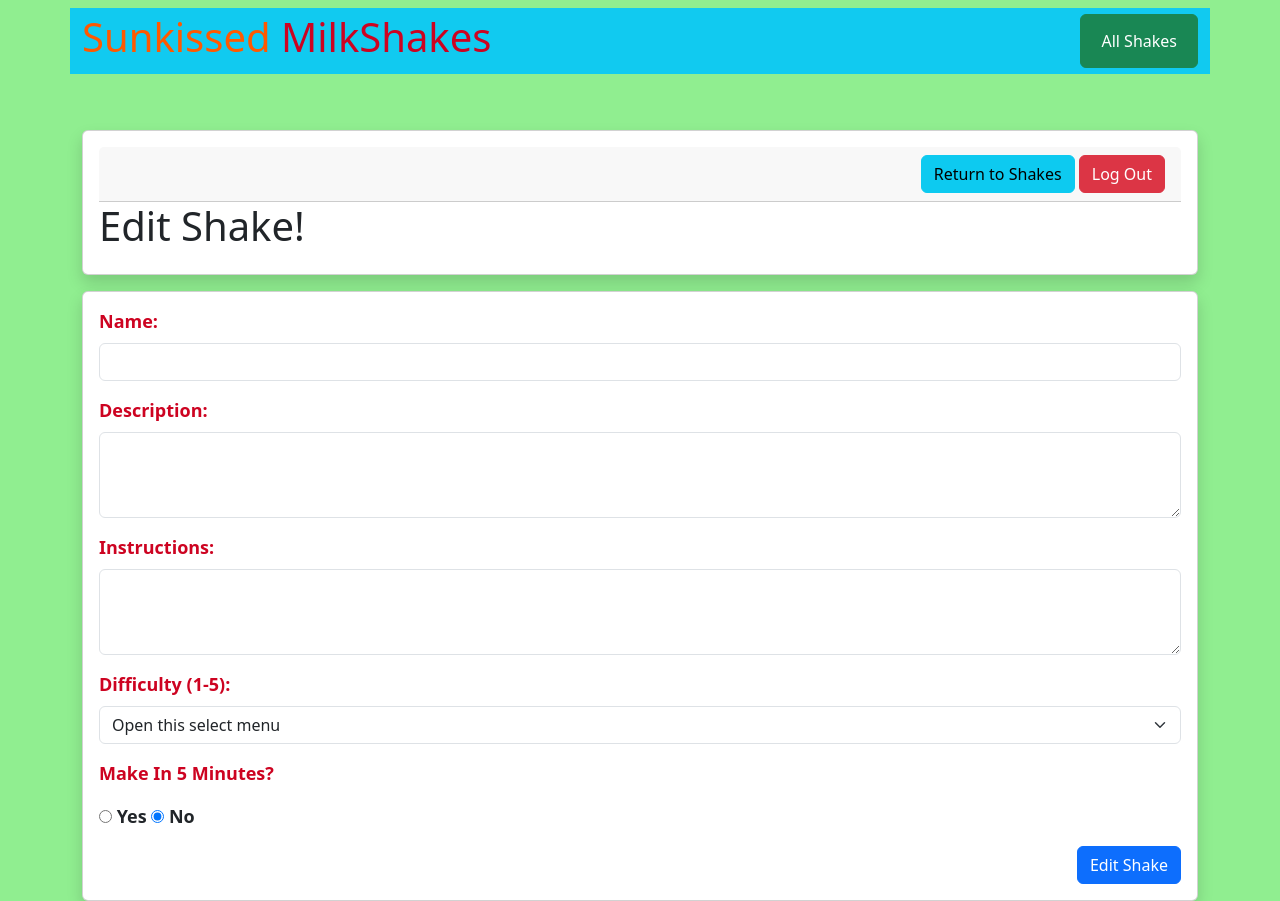
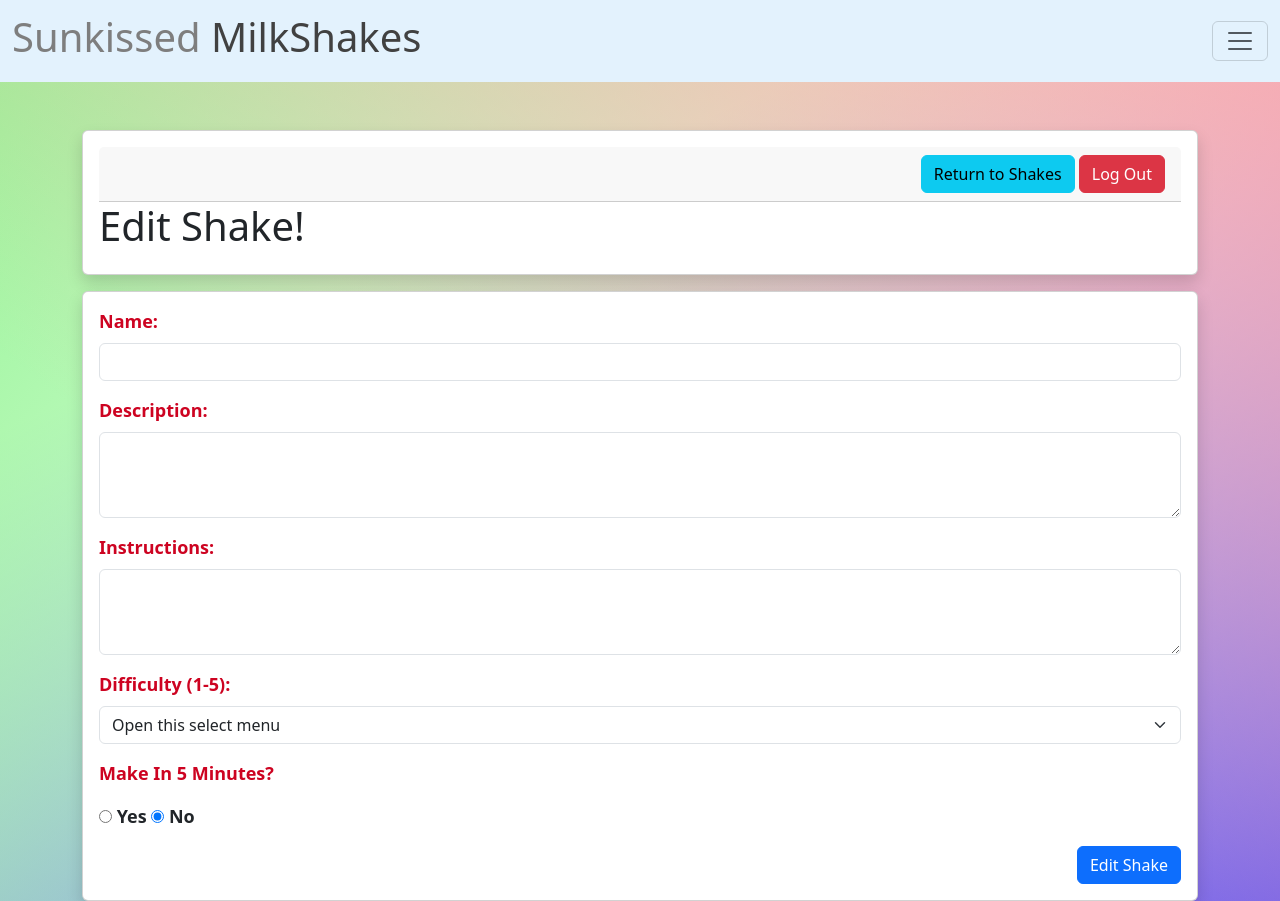
Before and after one commit to PaulDeUlloa/Sunkissed-Milkshakes-Python, a Flask app: template flask_app/templates/edit_shake.html in a window 1280 px wide. Run offline with Flask 3, Linux system fonts and the light colour scheme; the template is opened without the code that fills it, so the values that code supplies are empty.

Commit message:
edit page updated navbar and bootstrap links updated

```diff
--- a/flask_app/templates/edit_shake.html
+++ b/flask_app/templates/edit_shake.html
@@ -3,27 +3,13 @@
 <head>
     <meta charset="UTF-8">
     <meta name="viewport" content="width=device-width, initial-scale=1.0">
-    <link href="https://cdn.jsdelivr.net/npm/bootstrap@5.3.1/dist/css/bootstrap.min.css" rel="stylesheet"
-        integrity="sha384-4bw+/aepP/YC94hEpVNVgiZdgIC5+VKNBQNGCHeKRQN+PtmoHDEXuppvnDJzQIu9" crossorigin="anonymous">
+    <link href="https://cdn.jsdelivr.net/npm/bootstrap@5.3.2/dist/css/bootstrap.min.css" rel="stylesheet" integrity="sha384-T3c6CoIi6uLrA9TneNEoa7RxnatzjcDSCmG1MXxSR1GAsXEV/Dwwykc2MPK8M2HN" crossorigin="anonymous">
     <title>Edit Shake</title>
 </head>
-<body style="background-color: lightgreen;">
-    <nav class="navbar navbar-expand-lg">
-        <div class="container" style="background-color: rgb(17,202,240);">
-            <a class="navbar-brand" href="/shakes"><h1 style="color:rgb(255, 89, 0);">Sunkissed <span style="color:rgb(205, 3, 33);">MilkShakes</span></h1></a>
-            <button class="navbar-toggler" type="button" data-bs-toggle="collapse" data-bs-target="#navbarNav"
-                aria-controls="navbarNav" aria-expanded="false" aria-label="Toggle navigation">
-                <span class="navbar-toggler-icon"></span>
-            </button>
-            <div class="collapse navbar-collapse" id="navbarNav">
-                <ul class="navbar-nav ms-auto">
-                    <li class="nav-item">
-                        <button type="submit" class="btn btn-success"><a style="color: white;" class="nav-link active" aria-current="page" href="/shakes">All Shakes</a></button>
-                    </li>
-                </ul>
-            </div>
-        </div>
-    </nav>
+<body style="background: linear-gradient(217deg, rgba(255, 158, 158, 0.8), rgba(255,0,0,0) 70.71%),
+linear-gradient(127deg, rgba(124, 243, 124, 0.8), rgba(0,255,0,0) 70.71%),
+linear-gradient(336deg, rgba(50, 50, 250, 0.8), rgba(0,0,255,0) 70.71%); min-height: 100vh;">
+    {% include "shared/navbar.html" %}
     <div class="container">
         <div class="row pt-5">
             <div class="col">
@@ -93,8 +79,6 @@
             </div>
         </div>
     </div>
-    <script src="https://cdn.jsdelivr.net/npm/bootstrap@5.3.1/dist/js/bootstrap.bundle.min.js"
-        integrity="sha384-HwwvtgBNo3bZJJLYd8oVXjrBZt8cqVSpeBNS5n7C8IVInixGAoxmnlMuBnhbgrkm"
-        crossorigin="anonymous"></script>
+    <script src="https://cdn.jsdelivr.net/npm/bootstrap@5.3.2/dist/js/bootstrap.bundle.min.js" integrity="sha384-C6RzsynM9kWDrMNeT87bh95OGNyZPhcTNXj1NW7RuBCsyN/o0jlpcV8Qyq46cDfL" crossorigin="anonymous"></script>
 </body>
 </html>
```
